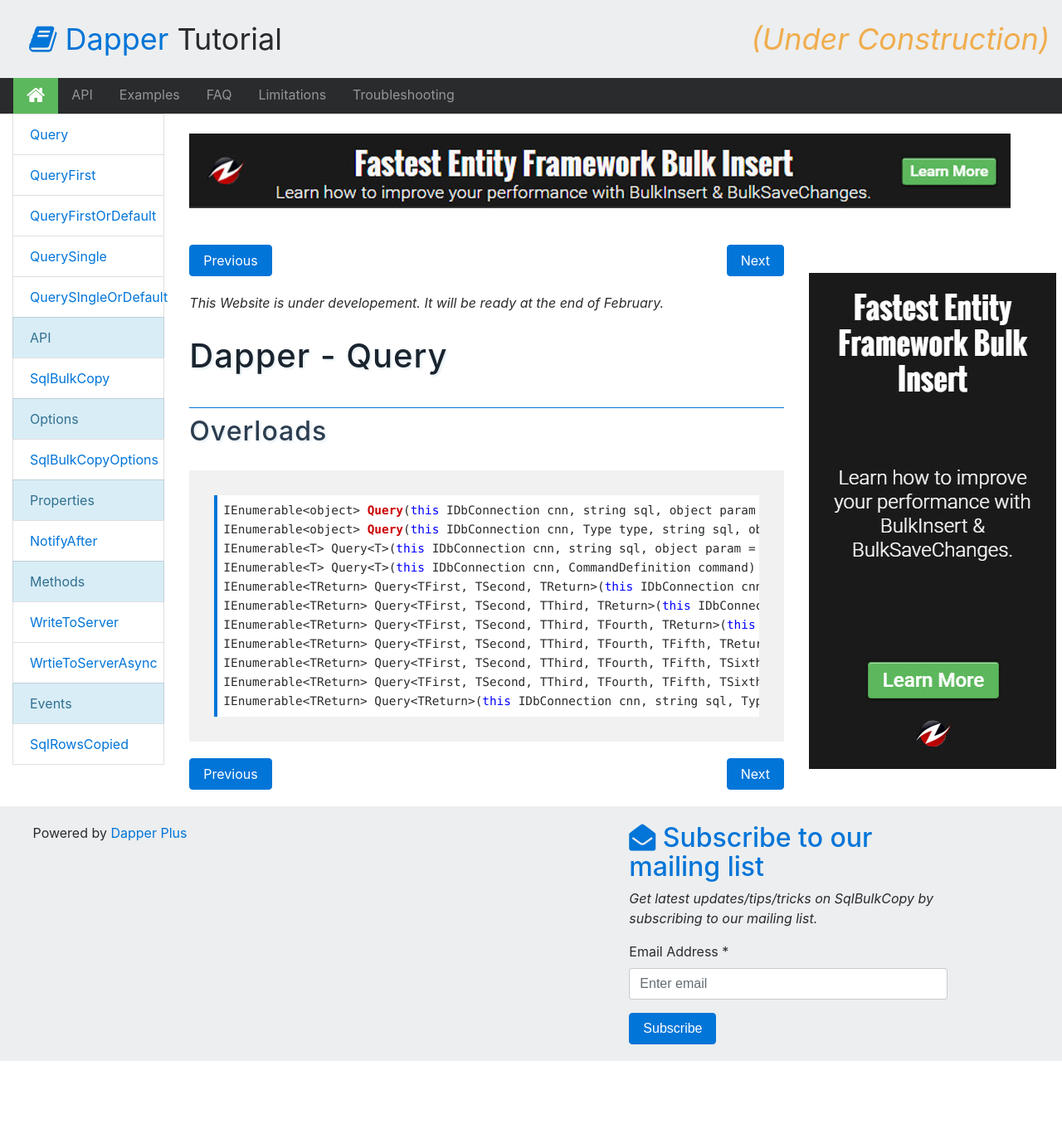
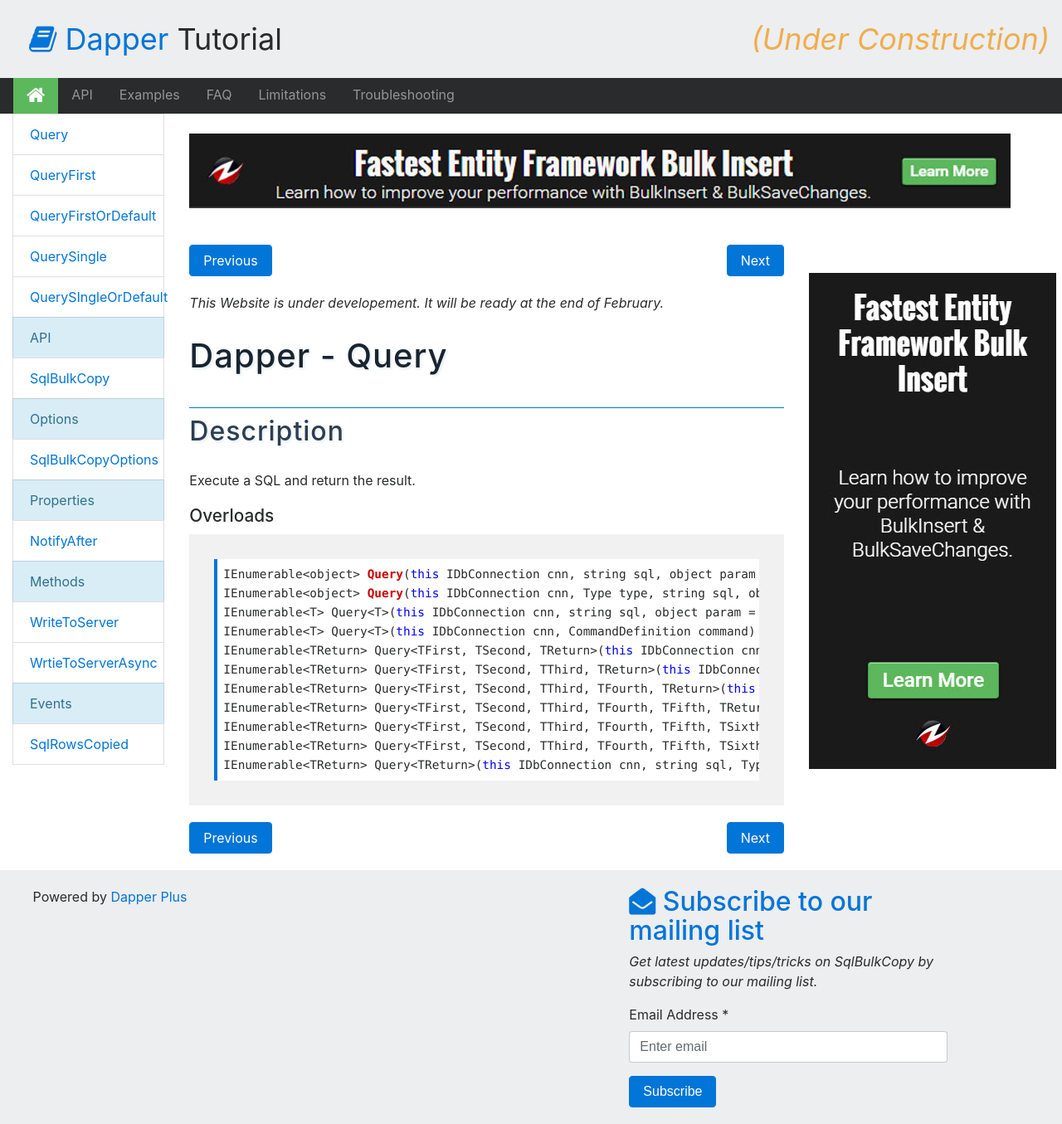
Before and after one commit to thiagopbarnabe/dapper-tutorial, a Jekyll site: the page built from docs/pages/api/query.md, in a window 1280 px wide. Shown: the whole page at 83% size. Built offline with Jekyll 4.4.1, drawn with Linux system fonts in a browser that asks for light colours; nearby versions of some CDN libraries; before the commit the page ends 1279 px from its top, so only the background shows below that.

Commit message:
Update query.md

```diff
--- a/docs/pages/api/query.md
+++ b/docs/pages/api/query.md
@@ -6,7 +6,10 @@ permalink: query
 
 {% include template-h1.html %}
 
-## Overloads
+## Description
+Execute a SQL and return the result.
+
+### Overloads
 
 {% highlight csharp %}
 IEnumerable<object> Query(this IDbConnection cnn, string sql, object param = null, IDbTransaction transaction = null, bool buffered = true, int? commandTimeout = null, CommandType? commandType = null)
```
